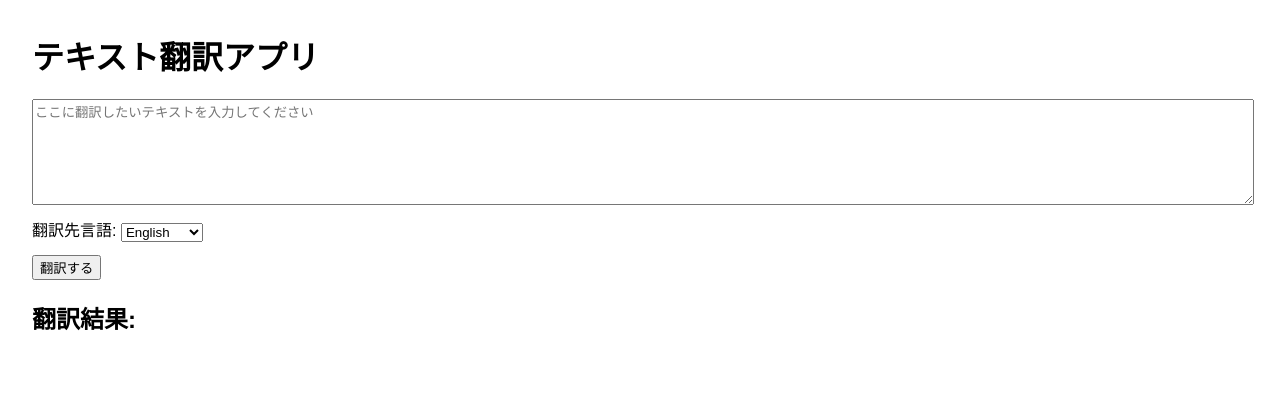
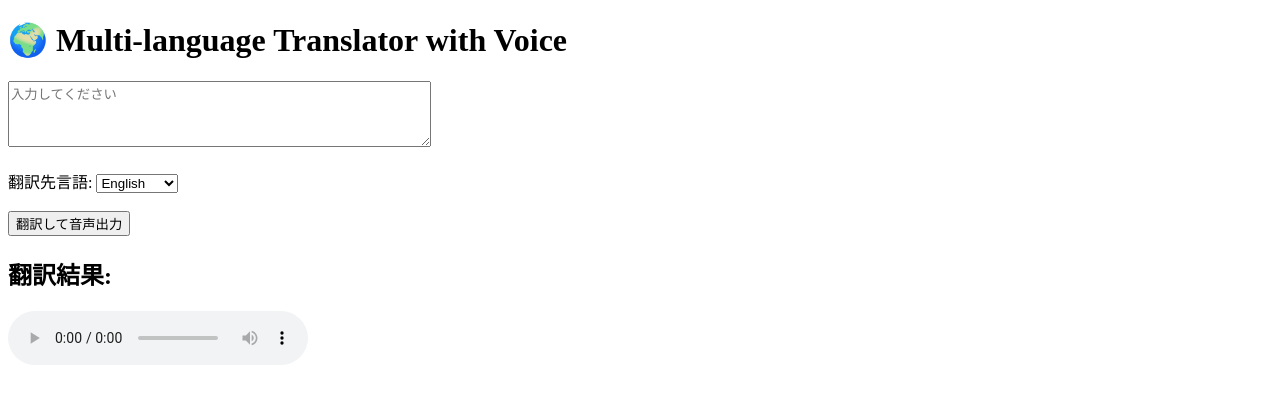
Before and after one commit to teddymura/translator_render, a Flask app: page / in a window 1280 px wide. Shown: the top 404 px of the page. Run offline with Flask 3, Linux system fonts and the light colour scheme.

Commit message:
Add multi-language translation with edge-tts voice output

```diff
--- a/app.py
+++ b/app.py
@@ -1,24 +1,69 @@
-from flask import Flask, render_template, request, jsonify
+from flask import Flask, request, render_template, jsonify
 from googletrans import Translator
+import asyncio
+import edge_tts
+import os
 
 app = Flask(__name__)
 translator = Translator()
+
+# 翻訳処理
+@app.route("/translate", methods=["POST"])
+def translate_text():
+    data = request.get_json()
+    text = data.get("text")
+    target_lang = data.get("target_lang", "en")  # デフォルトは英語
+
+    if not text:
+        return jsonify({"error": "No text provided"}), 400
+
+    # 翻訳
+    translated = translator.translate(text, dest=target_lang)
+    translated_text = translated.text
+
+    return jsonify({"translated_text": translated_text})
+
+
+# 音声合成処理
+@app.route("/speak", methods=["POST"])
+def speak():
+    data = request.get_json()
+    text = data.get("text")
+    lang = data.get("lang", "en")  # デフォルト英語
+
+    if not text:
+        return jsonify({"error": "No text to speak"}), 400
+
+    # Edge TTS の音声設定（lang に応じて自動選択）
+    voice_map = {
+        "en": "en-US-AriaNeural",
+        "ja": "ja-JP-NanamiNeural",
+        "fr": "fr-FR-DeniseNeural",
+        "de": "de-DE-KatjaNeural",
+        "it": "it-IT-ElsaNeural",
+        "es": "es-ES-ElviraNeural",
+        "zh-cn": "zh-CN-XiaoxiaoNeural",
+        "ko": "ko-KR-SunHiNeural",
+        "vi": "vi-VN-HoaiMyNeural"
+    }
+
+    voice = voice_map.get(lang, "en-US-AriaNeural")
+    output_file = "static/output.mp3"
+
+    async def _speak():
+        communicate = edge_tts.Communicate(text, voice=voice)
+        await communicate.save(output_file)
+
+    asyncio.run(_speak())
+
+    return jsonify({"audio_url": "/" + output_file})
+
 
 @app.route("/")
 def index():
     return render_template("index.html")
 
-@app.route("/translate", methods=["POST"])
-def translate():
-    data = request.json
-    text = data.get("text", "")
-    target_lang = data.get("target_lang", "en")
-
-    try:
-        result = translator.translate(text, dest=target_lang)
-        return jsonify({"translated_text": result.text})
-    except Exception as e:
-        return jsonify({"error": str(e)}), 500
 
 if __name__ == "__main__":
-    app.run(host="0.0.0.0", port=10000, debug=False)
+    port = int(os.environ.get("PORT", 5000))
+    app.run(host="0.0.0.0", port=port)
--- a/requirements.txt
+++ b/requirements.txt
@@ -1,3 +1,4 @@
 Flask==2.3.3
 gTTS==2.5.4
 googletrans==4.0.0-rc1
+edge-tts
--- a/templates/index.html
+++ b/templates/index.html
@@ -1,52 +1,60 @@
 <!DOCTYPE html>
-<html lang="ja">
+<html lang="en">
 <head>
   <meta charset="UTF-8">
-  <title>Text Translator</title>
-  <style>
-    body { font-family: Arial, sans-serif; margin: 2em; }
-    textarea { width: 100%; height: 100px; }
-    select, button { margin-top: 1em; }
-  </style>
+  <title>Translator with Voice</title>
+  <script>
+    async function translate() {
+      const text = document.getElementById("inputText").value;
+      const targetLang = document.getElementById("target_lang").value;
+
+      const res = await fetch("/translate", {
+        method: "POST",
+        headers: { "Content-Type": "application/json" },
+        body: JSON.stringify({ text: text, target_lang: targetLang })
+      });
+      const data = await res.json();
+
+      document.getElementById("result").innerText = data.translated_text;
+
+      // 翻訳結果を音声出力
+      const speakRes = await fetch("/speak", {
+        method: "POST",
+        headers: { "Content-Type": "application/json" },
+        body: JSON.stringify({ text: data.translated_text, lang: targetLang })
+      });
+      const speakData = await speakRes.json();
+
+      const audio = document.getElementById("audioPlayer");
+      audio.src = speakData.audio_url;
+      audio.play();
+    }
+  </script>
 </head>
 <body>
-  <h1>テキスト翻訳アプリ</h1>
-  <textarea id="input_text" placeholder="ここに翻訳したいテキストを入力してください"></textarea><br>
+  <h1>🌍 Multi-language Translator with Voice</h1>
 
-  <label for="target_lang">翻訳先言語:</label>
+  <textarea id="inputText" rows="4" cols="50" placeholder="入力してください"></textarea><br><br>
+
+  <label>翻訳先言語: </label>
   <select id="target_lang">
     <option value="en">English</option>
     <option value="ja">日本語</option>
     <option value="fr">Français</option>
     <option value="de">Deutsch</option>
+    <option value="it">Italiano</option>
     <option value="es">Español</option>
-    <option value="it">Italiano</option>
+    <option value="zh-cn">中文</option>
+    <option value="ko">한국어</option>
     <option value="vi">Tiếng Việt</option>
-  </select><br>
+  </select>
 
-  <button onclick="translateText()">翻訳する</button>
+  <br><br>
+  <button onclick="translate()">翻訳して音声出力</button>
 
   <h2>翻訳結果:</h2>
   <p id="result"></p>
 
-  <script>
-    async function translateText() {
-      const text = document.getElementById("input_text").value;
-      const target_lang = document.getElementById("target_lang").value;
-
-      const response = await fetch("/translate", {
-        method: "POST",
-        headers: { "Content-Type": "application/json" },
-        body: JSON.stringify({ text, target_lang })
-      });
-
-      const data = await response.json();
-      if (data.translated_text) {
-        document.getElementById("result").innerText = data.translated_text;
-      } else {
-        document.getElementById("result").innerText = "エラー: " + data.error;
-      }
-    }
-  </script>
+  <audio id="audioPlayer" controls></audio>
 </body>
 </html>
```
